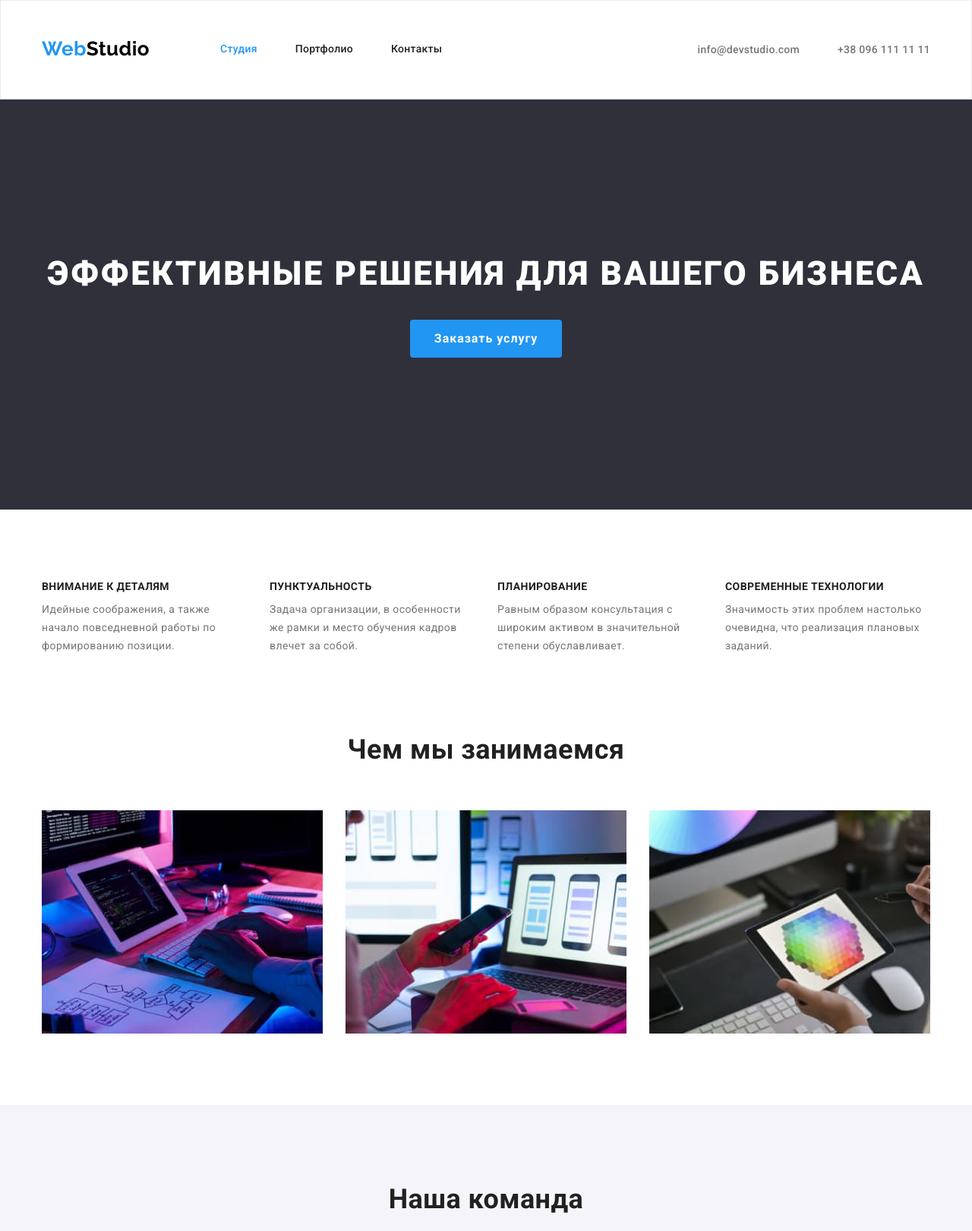
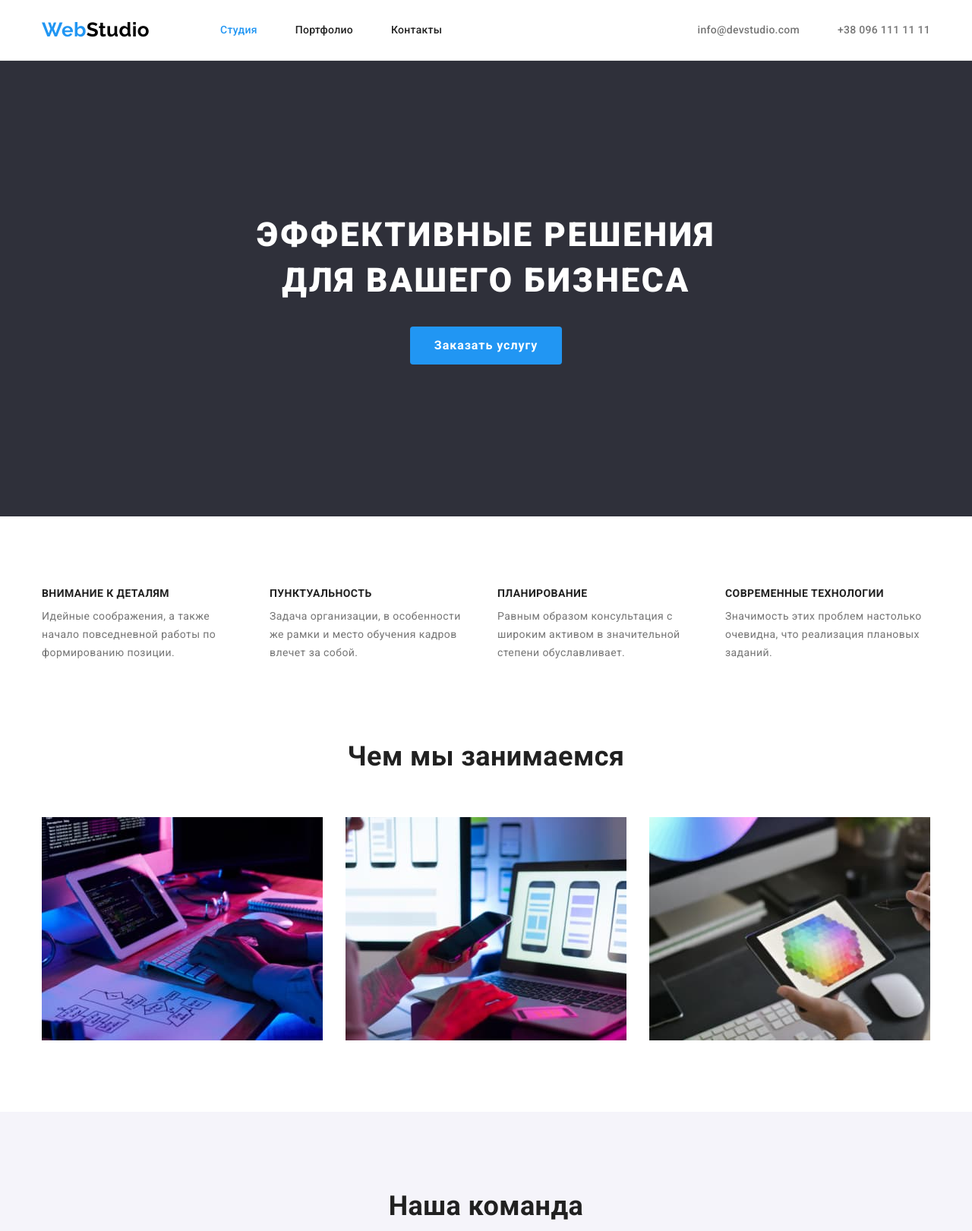
Before and after one commit to toontu/goit-markup-hw-03, a plain HTML site: page index.html in a window 1280 px wide. Shown: the top 1621 px of the page at 76% size. Drawn offline with nearby package versions, Linux system fonts and the light colour scheme.

Commit message:
Правки после ОС

```diff
--- a/css/styles.css
+++ b/css/styles.css
@@ -62,7 +62,9 @@ body {
     padding-bottom: 25px;
     /* background-color: teal; */
 
-    border: 1px solid #ECECEC;
+    height: 80px;
+
+    border-bottom: 1px solid #ECECEC;
 }
 
 .container {
@@ -120,8 +122,6 @@ body {
     line-height: 1.14;
     letter-spacing: 0.02em;
 
-    padding-top: 32px;
-    padding-bottom: 32px;
     display: block;
 }
 
@@ -159,17 +159,25 @@ body {
 
 /* --------Hero------- */
 
+.section {
+    padding-top: 94px;
+    padding-bottom: 94px;
+}
+
 .hero {
     background-color: #2F303A;
 
     padding-top: 200px;
     padding-bottom: 200px;
+
+    height: 600px;
 }
 
 .hero .container {
     display: flex;
     flex-direction: column;
     align-items: center;
+    max-width: 696px;
 }
 
 .hero-title {
@@ -181,6 +189,7 @@ body {
     letter-spacing: 0.06em;
     text-align: center;
     text-transform: uppercase;
+    /* max-width: 696px; */
 
     margin-bottom: 30px;
 }
@@ -201,12 +210,11 @@ body {
     padding: 10px 32px;
 }
 
+
 /* -------Наши Преимущества------- */
 
 .features {
-    padding-top: 94px;
-    padding-bottom: 94px;
-    /* background-color: teal; */
+    padding-bottom: 0;
 }
 
 .visually-hidden {
@@ -249,10 +257,6 @@ body {
 
 /* ------Чем мы занимаемся----- */
 
-.services {
-    padding-top: 0;
-    padding-bottom: 94px;
-}
 
 .services-title {
     color: var(--title-text-color);
@@ -278,9 +282,6 @@ body {
 .team {
 
     background-color: #F5F4FA;
-
-    padding-top: 94px;
-    padding-bottom: 94px;
 }
 
 .team-title {
@@ -434,10 +435,6 @@ line-height: 1.71;
 
 /* Portfolio Cards */
 
-.portfolio {
-    padding-top: 94px;
-    padding-bottom: 94px;
-}
 
 .project-card a {
     text-decoration: none;
```
